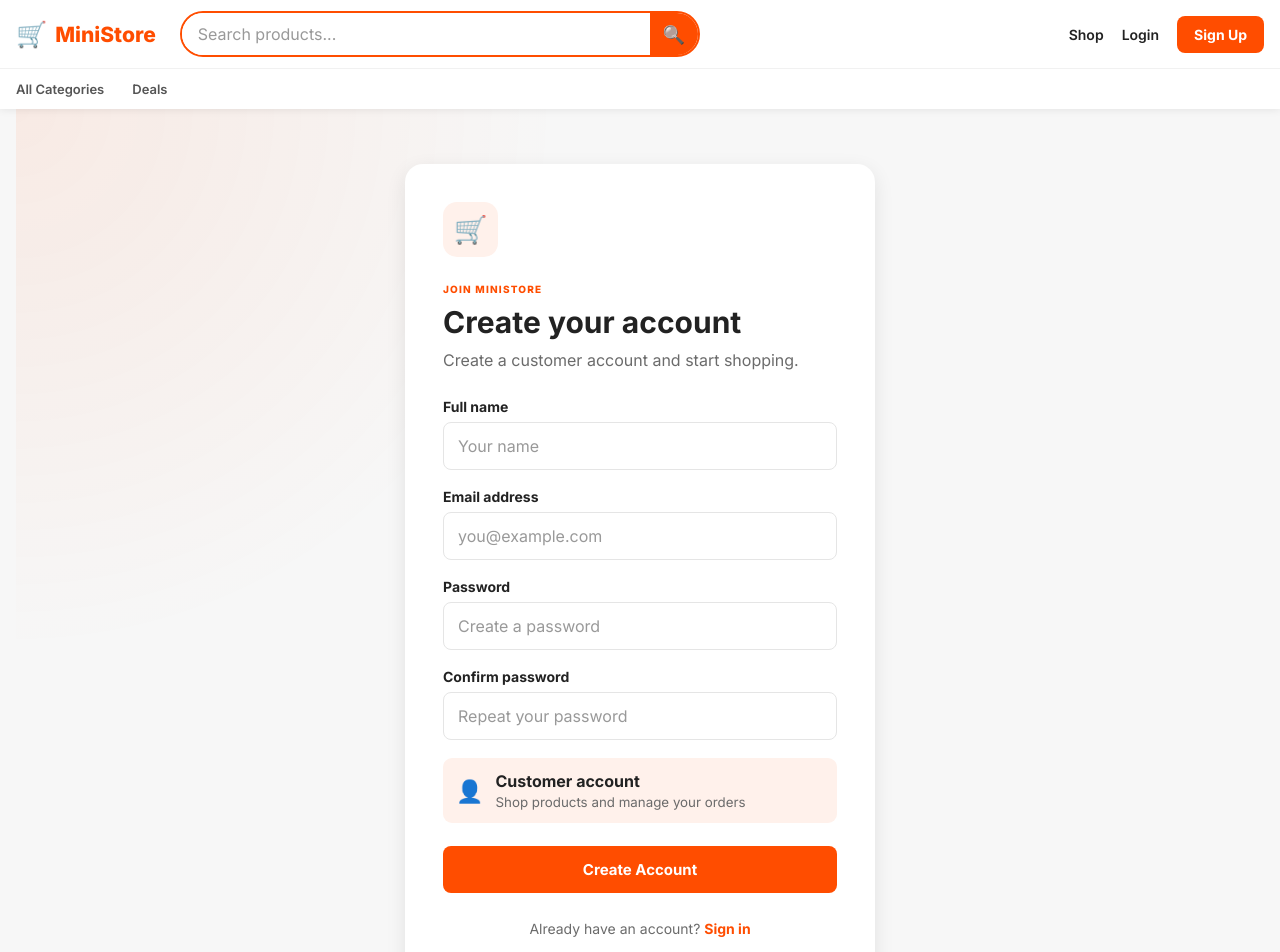
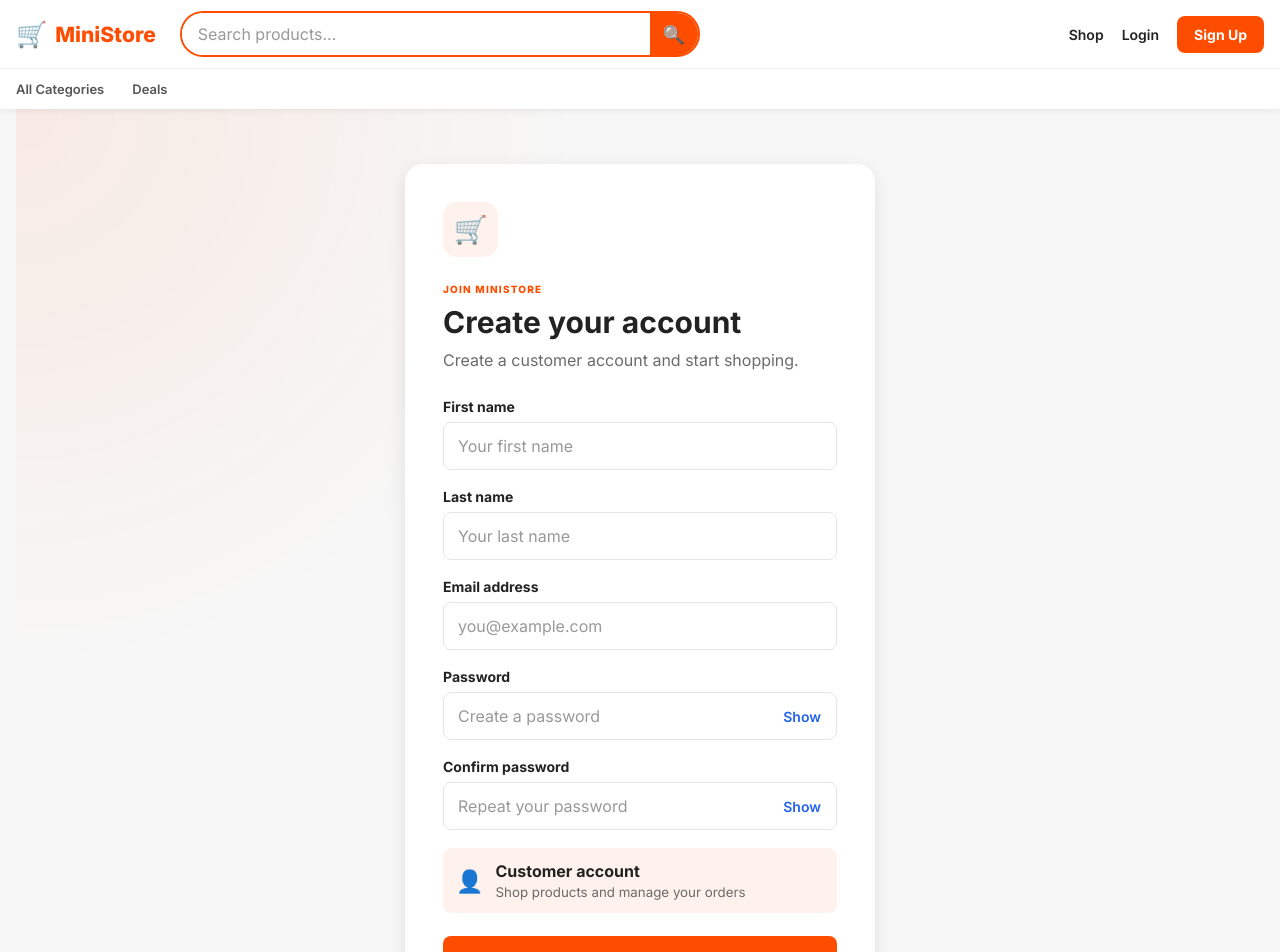
Before and after one commit to Dolores-12/mini-microservices-store, a React app in the folder frontend/: page /register in a window 1280 px wide. Shown: the top 952 px of the page. Built offline with nearby package versions, Linux system fonts and the light colour scheme; no server answers; the HTML template or start-up script is replaced by a standard one.

Commit message:
fix(frontend): correct registration fields and add password toggle

```diff
--- a/frontend/src/index.css
+++ b/frontend/src/index.css
@@ -3139,3 +3139,36 @@ input::placeholder {
     flex-direction: column;
   }
 }
+
+/* Registration password show/hide controls */
+.password-input-wrapper {
+  position: relative;
+  display: flex;
+  align-items: center;
+  width: 100%;
+}
+
+.password-input-wrapper input {
+  width: 100%;
+  box-sizing: border-box;
+  padding-right: 70px;
+}
+
+.password-toggle {
+  position: absolute;
+  right: 10px;
+  border: none;
+  background: transparent;
+  color: #2563eb;
+  font: inherit;
+  font-size: 0.875rem;
+  font-weight: 600;
+  cursor: pointer;
+  padding: 6px;
+}
+
+.password-toggle:focus-visible {
+  outline: 2px solid #2563eb;
+  outline-offset: 2px;
+  border-radius: 4px;
+}
--- a/frontend/src/pages/Register.jsx
+++ b/frontend/src/pages/Register.jsx
@@ -1,3 +1,4 @@
+
 import { useState } from "react";
 import { Link, useNavigate } from "react-router-dom";
 import { registerUser } from "../services/authService";
@@ -5,17 +6,19 @@ import { registerUser } from "../services/authService";
 function Register() {
   const navigate = useNavigate();
 
-  const [name, setName] = useState("");
+  const [firstName, setFirstName] = useState("");
+  const [lastName, setLastName] = useState("");
   const [email, setEmail] = useState("");
   const [password, setPassword] = useState("");
   const [confirmPassword, setConfirmPassword] = useState("");
+  const [showPassword, setShowPassword] = useState(false);
+  const [showConfirmPassword, setShowConfirmPassword] = useState(false);
   const [loading, setLoading] = useState(false);
   const [error, setError] = useState("");
   const [success, setSuccess] = useState("");
 
   const handleSubmit = async (event) => {
     event.preventDefault();
-
     setError("");
     setSuccess("");
 
@@ -28,15 +31,13 @@ function Register() {
 
     try {
       await registerUser({
-        name,
-        email,
+        firstName: firstName.trim(),
+        lastName: lastName.trim(),
+        email: email.trim(),
         password,
-        role: "CUSTOMER",
       });
 
-      setSuccess(
-        "Account created successfully. Redirecting to login..."
-      );
+      setSuccess("Account created successfully. Redirecting to login...");
 
       setTimeout(() => {
         navigate("/login");
@@ -51,12 +52,10 @@ function Register() {
   return (
     <main className="auth-page">
       <section className="auth-card">
-        <div className="auth-brand">🛒</div>
+        <div className="auth-brand" aria-hidden="true">🛒</div>
 
         <span className="section-kicker">JOIN MINISTORE</span>
-
         <h1>Create your account</h1>
-
         <p className="auth-subtitle">
           Create a customer account and start shopping.
         </p>
@@ -75,13 +74,27 @@ function Register() {
 
         <form onSubmit={handleSubmit} className="auth-form">
           <div className="form-field">
-            <label htmlFor="name">Full name</label>
+            <label htmlFor="first-name">First name</label>
             <input
-              id="name"
+              id="first-name"
               type="text"
-              placeholder="Your name"
-              value={name}
-              onChange={(event) => setName(event.target.value)}
+              autoComplete="given-name"
+              placeholder="Your first name"
+              value={firstName}
+              onChange={(event) => setFirstName(event.target.value)}
+              required
+            />
+          </div>
+
+          <div className="form-field">
+            <label htmlFor="last-name">Last name</label>
+            <input
+              id="last-name"
+              type="text"
+              autoComplete="family-name"
+              placeholder="Your last name"
+              value={lastName}
+              onChange={(event) => setLastName(event.target.value)}
               required
             />
           </div>
@@ -91,6 +104,7 @@ function Register() {
             <input
               id="register-email"
               type="email"
+              autoComplete="email"
               placeholder="you@example.com"
               value={email}
               onChange={(event) => setEmail(event.target.value)}
@@ -100,36 +114,58 @@ function Register() {
 
           <div className="form-field">
             <label htmlFor="register-password">Password</label>
+            <div className="password-input-wrapper">
               <input
                 id="register-password"
-              type="password"
+                type={showPassword ? "text" : "password"}
+                autoComplete="new-password"
                 placeholder="Create a password"
                 value={password}
-              onChange={(event) =>
-                setPassword(event.target.value)
-              }
+                onChange={(event) => setPassword(event.target.value)}
                 required
               />
+              <button
+                type="button"
+                className="password-toggle"
+                onClick={() => setShowPassword((visible) => !visible)}
+                aria-label={showPassword ? "Hide password" : "Show password"}
+              >
+                {showPassword ? "Hide" : "Show"}
+              </button>
+            </div>
           </div>
 
           <div className="form-field">
-            <label htmlFor="confirm-password">
-              Confirm password
-            </label>
+            <label htmlFor="confirm-password">Confirm password</label>
+            <div className="password-input-wrapper">
               <input
                 id="confirm-password"
-              type="password"
+                type={showConfirmPassword ? "text" : "password"}
+                autoComplete="new-password"
                 placeholder="Repeat your password"
                 value={confirmPassword}
-              onChange={(event) =>
-                setConfirmPassword(event.target.value)
-              }
+                onChange={(event) => setConfirmPassword(event.target.value)}
                 required
               />
+              <button
+                type="button"
+                className="password-toggle"
+                onClick={() =>
+                  setShowConfirmPassword((visible) => !visible)
+                }
+                aria-label={
+                  showConfirmPassword
+                    ? "Hide confirmation password"
+                    : "Show confirmation password"
+                }
+              >
+                {showConfirmPassword ? "Hide" : "Show"}
+              </button>
+            </div>
           </div>
 
           <div className="account-type">
-            <span>👤</span>
+            <span aria-hidden="true">👤</span>
             <div>
               <strong>Customer account</strong>
               <small>Shop products and manage your orders</small>
@@ -141,13 +177,12 @@ function Register() {
             className="auth-submit"
             disabled={loading}
           >
-            {loading ? "Creating Account..." : "Create Account"}
+            {loading ? "Creating Account..." : "Sign Up"}
           </button>
         </form>
 
         <p className="auth-footer">
-          Already have an account?{" "}
-          <Link to="/login">Sign in</Link>
+          Already have an account? <Link to="/login">Sign in</Link>
         </p>
       </section>
     </main>
```
Lines whose indentation alone changed are shown as unchanged.
